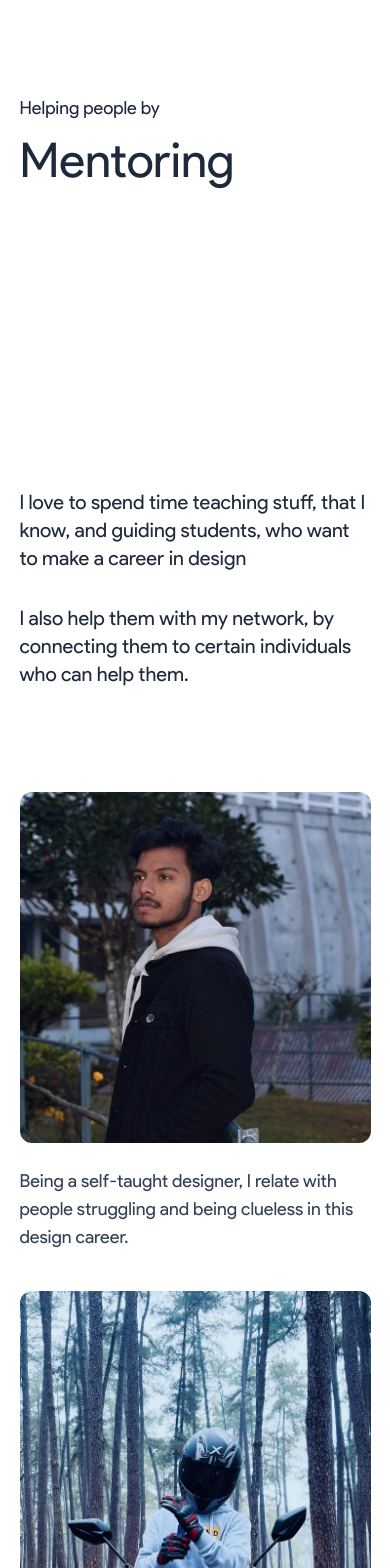
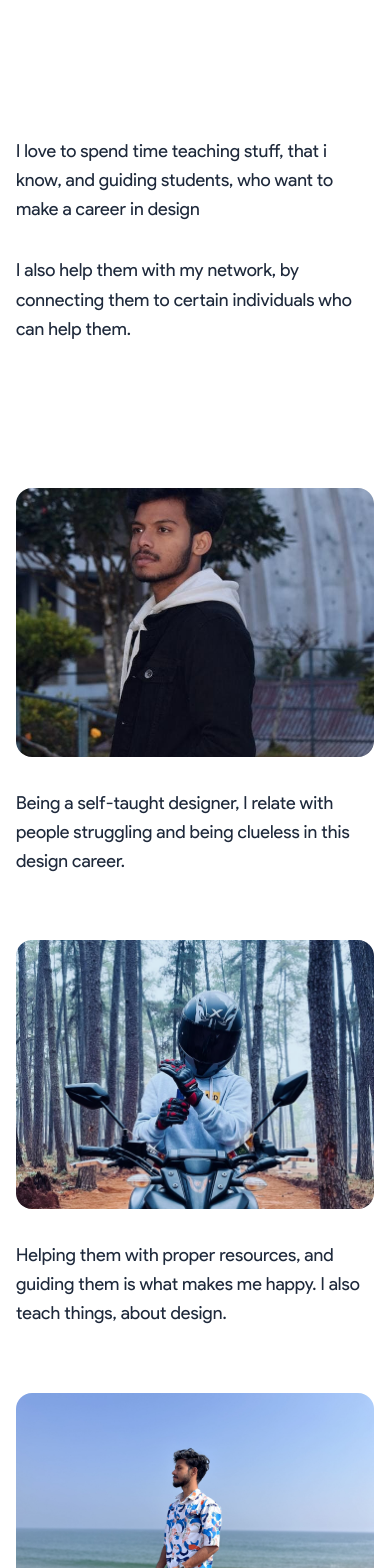
Before and after one commit to ashishmohapatra240/satyaprakash-portfolio, a Next.js app: page /mentoring in a window 390 px wide. Shown: the part 420-1988 px from the top of the page. Built offline with nearby package versions, Linux system fonts and the light colour scheme.

Commit message:
section-1 fixed

```diff
--- a/app/mentoring/page.tsx
+++ b/app/mentoring/page.tsx
@@ -2,102 +2,99 @@ import Image from "next/image";
 
 const Mentoring = () => {
     return (
-        <main className="pt-16 pb-0 flex flex-col justify-between">
-            {/* Intro Section */}
-            <section className="w-full widescreenConstraint min-h-screen flex items-center">
-                <div className="flex flex-col items-start justify-center gap-0" style={{ paddingTop: "20vh" }}>
-                    <h2 className="text-lg text-slate-800 mb-2 font-normal">Helping people by</h2>
-                    <h1
-                        className="font-normal text-slate-800 leading-tight mb-4 text-left"
-                        style={{ fontSize: "clamp(3rem, 8vw, 8rem)" }}
-                    >
+        <main className="min-h-screen">
+            {/* Hero Section */}
+            <div className="max-w-[1440px] mx-auto px-4 sm:px-6 lg:px-12 min-h-screen flex flex-col">
+                <div className="pt-20 md:pt-32 mb-8">
+                    <h2 className="text-base sm:text-lg text-[#1E293B] font-normal">Helping people by</h2>
+                    <h1 className="text-[clamp(3rem,12vw,8rem)] font-normal text-[#1E293B] leading-[0.95]">
                         Mentoring
                     </h1>
                 </div>
-            </section>
 
-            {/* Existing Teaching Description */}
-            <section className="w-full widescreenConstraint pb-16">
-                <div className="flex flex-col md:flex-row justify-between items-end gap-8 w-full">
-                    <div className="max-w-sm text-slate-800 text-xl md:text-2xl font-normal">
-                        I love to spend time teaching stuff, that I know, and guiding students, who want to make a career in design
+                <div className="flex flex-col md:flex-row md:justify-between mt-auto mb-20 md:mb-40 space-y-8 md:space-y-0">
+                    <div className="max-w-full md:max-w-[460px] text-[#1E293B] text-lg sm:text-xl leading-relaxed">
+                        I love to spend time teaching stuff, that i know, and guiding students, who want to make a career in design
                     </div>
-                    <div className="max-w-sm text-slate-800 text-xl md:text-2xl font-normal">
+                    <div className="max-w-full md:max-w-[460px] text-[#1E293B] text-lg sm:text-xl leading-relaxed">
                         I also help them with my network, by connecting them to certain individuals who can help them.
                     </div>
                 </div>
-            </section>
+            </div>
 
-            {/* Image and Quote Section 1 */}
-            <section className="w-full widescreenConstraint py-10 space-y-10">
-                <div className="flex flex-col md:flex-row gap-6 items-start">
-                    <div className="md:w-1/2">
+            {/* Image and Quote Sections */}
+            <div className="max-w-[1440px] mx-auto px-4 sm:px-6 lg:px-12 py-16 md:py-32 space-y-16 md:space-y-32">
+                {/* Image and Quote Section 1 */}
+                <div className="flex flex-col md:flex-row gap-8 md:gap-16 items-start">
+                    <div className="w-full md:w-1/2">
                         <Image
                             src="/images/about/about-1.jpeg"
                             alt="Mentoring session"
                             width={600}
                             height={400}
-                            className="rounded-xl object-cover w-full"
+                            className="rounded-2xl object-cover w-full aspect-[4/3]"
                         />
                     </div>
-                    <p className="md:w-1/2 text-lg text-slate-700">
+                    <p className="w-full md:w-1/2 text-lg sm:text-xl text-[#1E293B] leading-relaxed">
                         Being a self-taught designer, I relate with people struggling and being clueless in this design career.
                     </p>
                 </div>
 
                 {/* Image and Quote Section 2 */}
-                <div className="flex flex-col md:flex-row-reverse gap-6 items-start">
-                    <div className="md:w-1/2">
+                <div className="flex flex-col md:flex-row-reverse gap-8 md:gap-16 items-start">
+                    <div className="w-full md:w-1/2">
                         <Image
                             src="/images/about/about-2.jpg"
                             alt="Design teaching"
                             width={600}
                             height={400}
-                            className="rounded-xl object-cover w-full"
+                            className="rounded-2xl object-cover w-full aspect-[4/3]"
                         />
                     </div>
-                    <p className="md:w-1/2 text-lg text-slate-700">
+                    <p className="w-full md:w-1/2 text-lg sm:text-xl text-[#1E293B] leading-relaxed">
                         Helping them with proper resources, and guiding them is what makes me happy. I also teach things, about design.
                     </p>
                 </div>
 
-                {/* Group Image */}
+                {/* Full Width Image */}
                 <div>
                     <Image
                         src="/images/about/about-3.jpg"
                         alt="Group photo"
-                        width={1200}
-                        height={600}
-                        className="w-full rounded-xl object-cover"
+                        width={1440}
+                        height={720}
+                        className="w-full rounded-2xl object-cover aspect-[3/2] sm:aspect-[2/1]"
                     />
                 </div>
 
-                {/* Grid of Two Images */}
-                <div className="grid md:grid-cols-2 gap-6">
+                {/* Two Column Images */}
+                <div className="grid grid-cols-1 md:grid-cols-2 gap-8 md:gap-16">
                     <Image
                         src="/images/about/about-4.jpg"
                         alt="Workshop help"
                         width={600}
                         height={400}
-                        className="rounded-xl object-cover w-full"
+                        className="rounded-2xl object-cover w-full aspect-[4/3]"
                     />
                     <Image
                         src="/images/about/about-5.jpg"
                         alt="Design session"
                         width={600}
                         height={400}
-                        className="rounded-xl object-cover w-full"
+                        className="rounded-2xl object-cover w-full aspect-[4/3]"
                     />
                 </div>
-            </section>
+            </div>
 
             {/* Footer Section */}
-            <section className="text-center widescreenConstraint py-10 space-y-4">
-                <p className="text-lg text-slate-700">
-                    If you think, I can help you in any way, book a session. I’m happy to connect and help you as much as I can.
+            <div className="max-w-[1440px] mx-auto px-4 sm:px-6 lg:px-12 py-16 md:py-32 text-center">
+                <p className="text-lg sm:text-xl text-[#1E293B] leading-relaxed mb-8 md:mb-10 max-w-2xl mx-auto">
+                    If you think, I can help you in any way, book a session. I'm happy to connect and help you as much as I can.
                 </p>
-                <span>{/* Replace this with <BookSessionButton /> */} [Book Session Button Here]</span>
-            </section>
+                <button className="bg-[#0000FF] text-white px-6 sm:px-8 py-3 rounded-full text-base sm:text-lg hover:bg-blue-700 transition-colors">
+                    Book a Session
+                </button>
+            </div>
         </main>
     );
 };
```
Also changed, not shown: app/components/KachingButton.tsx (line endings or trailing spaces).
